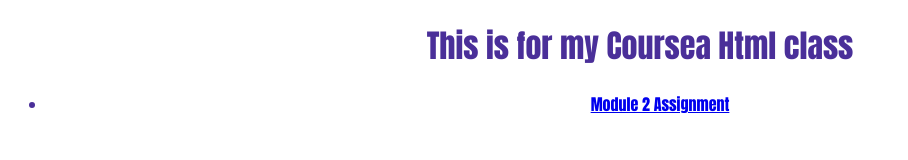
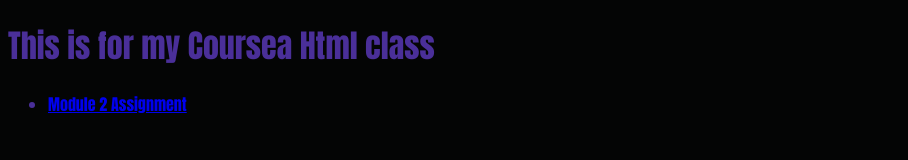
Before and after one commit to jazcapricorn91/coursera-test, a plain HTML site: page index.html in a window 1280 px wide. Shown: the whole page, without its empty margins (0-908 px from the left). Drawn offline with Linux system fonts and the light colour scheme.

Commit message:
Update style.css

```diff
--- a/style.css
+++ b/style.css
@@ -1,6 +1,6 @@
 body{
-  text-align: center;
-  backgroun-color: #040505;
+
+  background-color: #040505;
   color:#4a2f99;
   font-family: Impact;
 }
```
